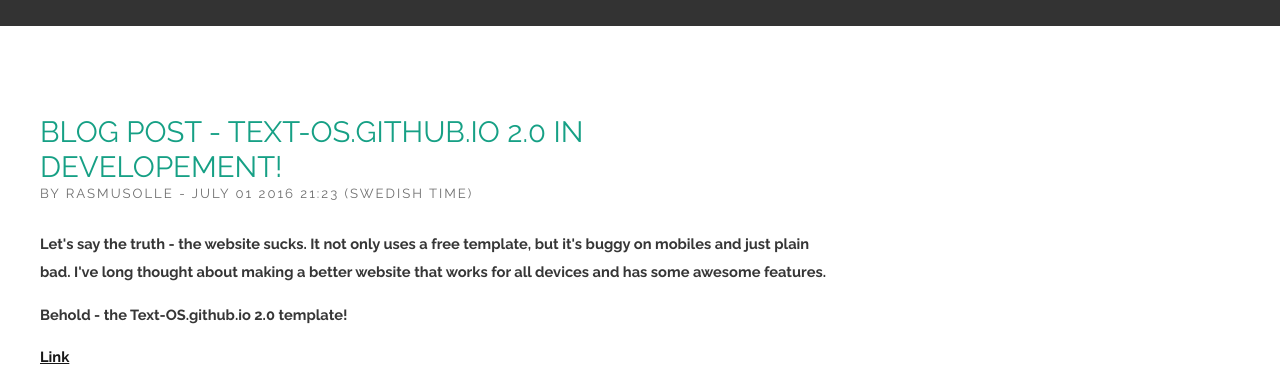
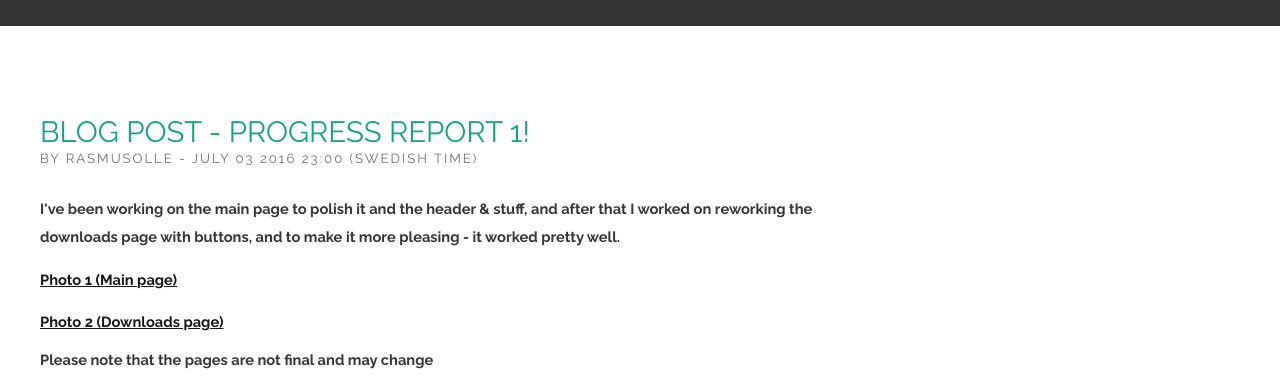
Before and after one commit to Text-OS/Text-OS.github.io, a plain HTML site: page blog.html in a window 1280 px wide. Shown: the part 350-733 px from the top of the page. Drawn offline with Linux system fonts and the light colour scheme.

Commit message:
blog post

```diff
--- a/blog.html
+++ b/blog.html
@@ -35,6 +35,14 @@
     <b>
 	<div id="page" class="container">
 		<div id="content">
+			<div class="title">
+				<h2>Blog Post - Progress Report 1!</h2>
+				<span class="byline">By Rasmusolle - July 03 2016 23:00 (Swedish Time)</span> </div>
+			<p>I've been working on the main page to polish it and the header & stuff, and after that I worked on reworking the downloads page with buttons, and to make it more pleasing - it worked pretty well.</p>
+			<p><a href="http://puu.sh/pP9WJ.png">Photo 1 (Main page)</a></p>
+			<p><a href="http://puu.sh/pPaqD.png">Photo 2 (Downloads page)</a></p>
+			Please note that the pages are not final and may change
+			</br></br></br>
 			<div class="title">
 				<h2>Blog Post - Text-OS.github.io 2.0 in developement!</h2>
 				<span class="byline">By Rasmusolle - July 01 2016 21:23 (Swedish Time)</span> </div>
```
